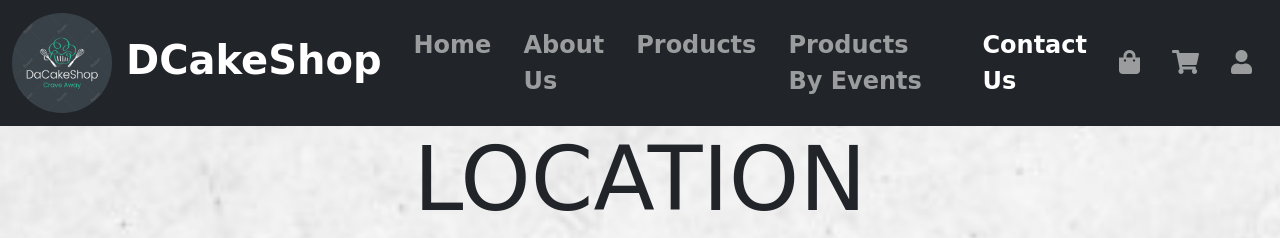
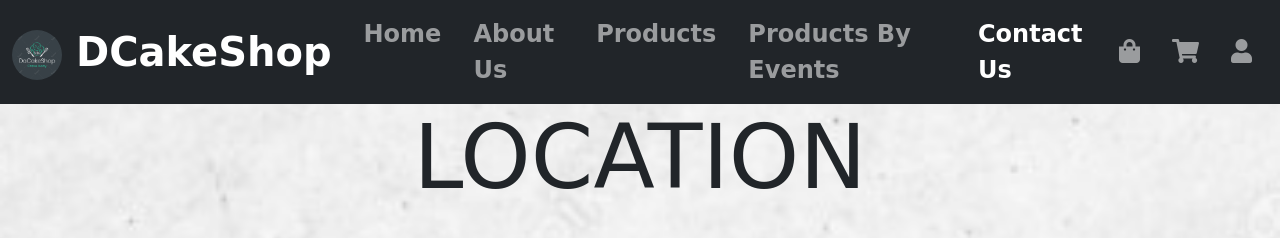
Before and after one commit to Davidson015/The_Cake_Shop, a plain HTML site: page contact.html in a window 1280 px wide. Shown: the top 238 px of the page. Drawn offline with nearby package versions, Linux system fonts and the light colour scheme; a web font is replaced by a local one.

Commit message:
Update contact.html

```diff
--- a/contact.html
+++ b/contact.html
@@ -24,7 +24,7 @@
         <nav class="navbar navbar-expand-lg sticky-top navbar-dark bg-dark my-nav--">
           <div class="container-fluid">
               <a class="navbar-brand fs-1" href="#">
-                <img src="assets\images\logo.png" alt="Unable to load image" width="100" height="100" class="d-inline-block align-text-center rounded-circle">
+                <img src="assets\images\logo.png" alt="Unable to load image" width="50" height="50" class="d-inline-block align-text-center rounded-circle">
                 DCakeShop
               </a>
             <button class="navbar-toggler" type="button" data-bs-toggle="collapse" data-bs-target="#navbarSupportedContent" aria-controls="navbarSupportedContent" aria-expanded="false" aria-label="Toggle navigation">
```
